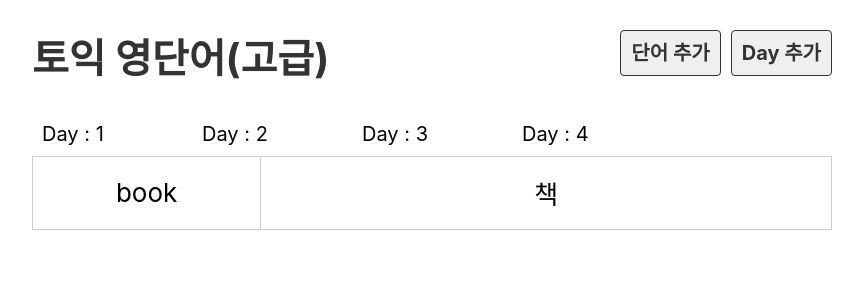
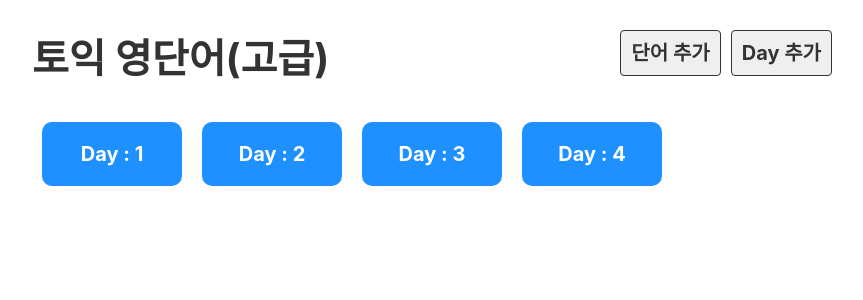
Before and after one commit to doyupK/react-study-basic, a React (Create React App) app: page / in a window 1280 px wide. Shown: the top 300 px of the page, without its empty margins (208-1071 px from the left). Built offline with nearby package versions, Linux system fonts and the light colour scheme.

Commit message:
dom(route, routes, link, browserRouter)

```diff
--- a/package.json
+++ b/package.json
@@ -8,6 +8,7 @@
     "@testing-library/user-event": "^13.5.0",
     "react": "^18.2.0",
     "react-dom": "^18.2.0",
+    "react-router-dom": "^6.6.1",
     "react-scripts": "5.0.1",
     "web-vitals": "^2.1.4"
   },
--- a/src/App.js
+++ b/src/App.js
@@ -1,14 +1,24 @@
 import Header from "./component/Header";
 import DayList from "./component/DayList";
 import Day from "./component/Day";
+import {BrowserRouter, Route, Routes} from 'react-router-dom'
+import EmptyPage from "./component/EmptyPage";
 function App() {
 
     return (
+
+
         <div className="App">
+            <BrowserRouter>
             <Header/>
-            <DayList/>
-            <Day/>
+            <Routes>
+                <Route path="/" element={<DayList/>} />
+                <Route path="/day/:day" element={<Day/>} />
+                <Route path="*" element={<EmptyPage/>} />
+            </Routes>
+            </BrowserRouter>
         </div>
+
     );
 }
 
--- a/src/component/Day.js
+++ b/src/component/Day.js
@@ -1,11 +1,14 @@
 import dummy from "../db/data.json"
+import { useParams} from "react-router-dom";
+
 export default function Day(){
-    const day = 1;
+    const {day} = useParams();
     const wordList = dummy.words.filter(word => (
         word.day === day
     ))
 
     return <>
+    <h2>Day {day}</h2>
     <table>
         <tbody>
         {wordList.map(word=>(
--- a/src/component/DayList.js
+++ b/src/component/DayList.js
@@ -1,9 +1,12 @@
 import dummy from "../db/data.json"
+import { Link } from "react-router-dom";
 export default function DayList(){
     console.log(dummy)
     return <ul className="list_day">
         {dummy.days.map(day => (
-        <li key={day.id}>Day : {day.day}</li>
+        <li key={day.id}>
+            <Link to={`/day/${day.day}`} >Day : {day.day}</Link>
+        </li>
         ))}
     </ul>
 }
--- /dev/null
+++ b/src/component/EmptyPage.js
@@ -0,0 +1,10 @@
+import {Link} from "react-router-dom";
+
+export default function EmptyPage(){
+    return (
+        <>
+            <h2>잘못된 접근입니다.</h2>
+            <Link to="/"> 돌아가기</Link>
+        </>
+    )
+}
--- a/src/db/data.json
+++ b/src/db/data.json
@@ -20,28 +20,28 @@
   "words": [
     {
       "id": 1,
-      "day": 1,
+      "day": "1",
       "eng": "book",
       "kor": "책",
       "isDone": false
     },
     {
       "id": 3,
-      "day": 2,
+      "day": "2",
       "eng": "car",
       "kor": "자동차",
       "isDone": false
     },
     {
       "id": 5,
-      "day": 3,
+      "day": "3",
       "eng": "school",
       "kor": "학교",
       "isDone": false
     },
     {
       "id": 6,
-      "day": 3,
+      "day": "3",
       "eng": "pencil",
       "kor": "연필",
       "isDone": false
```
Also changed, not shown: 1 other file (tests, documents, lock files or other folders).
